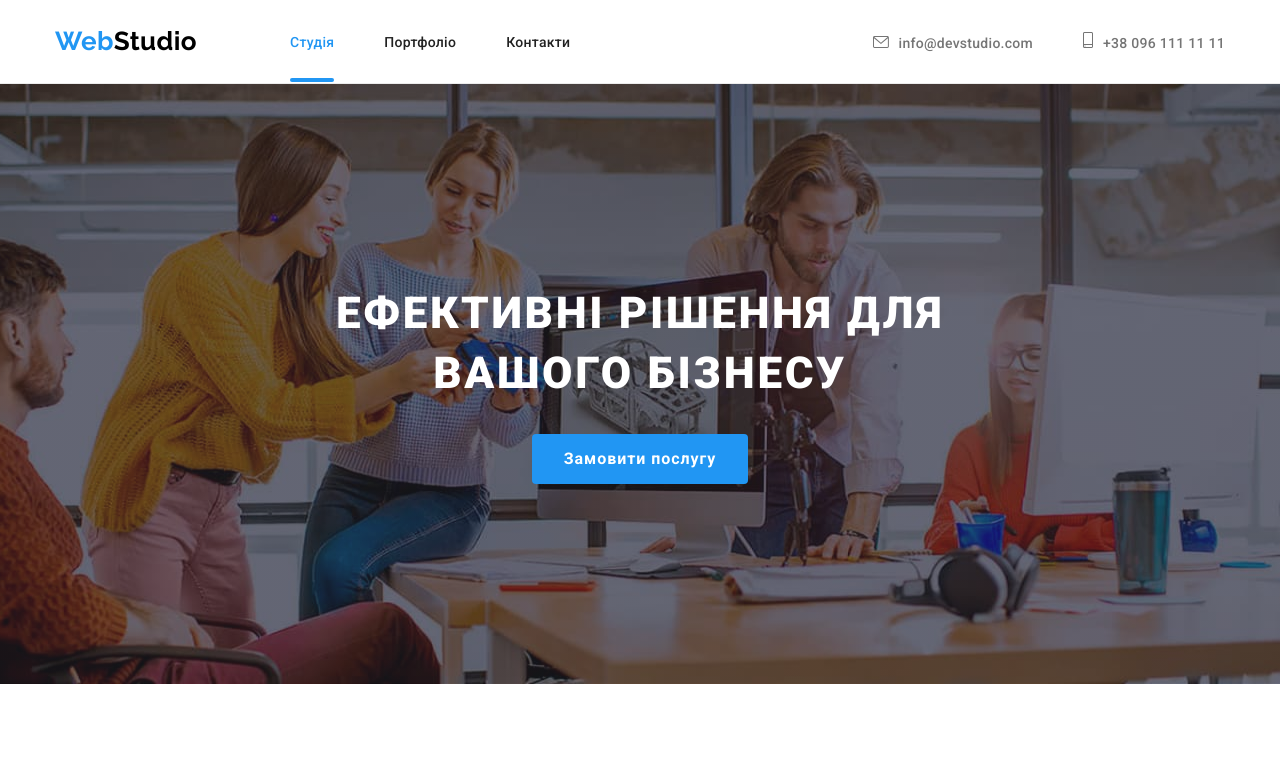
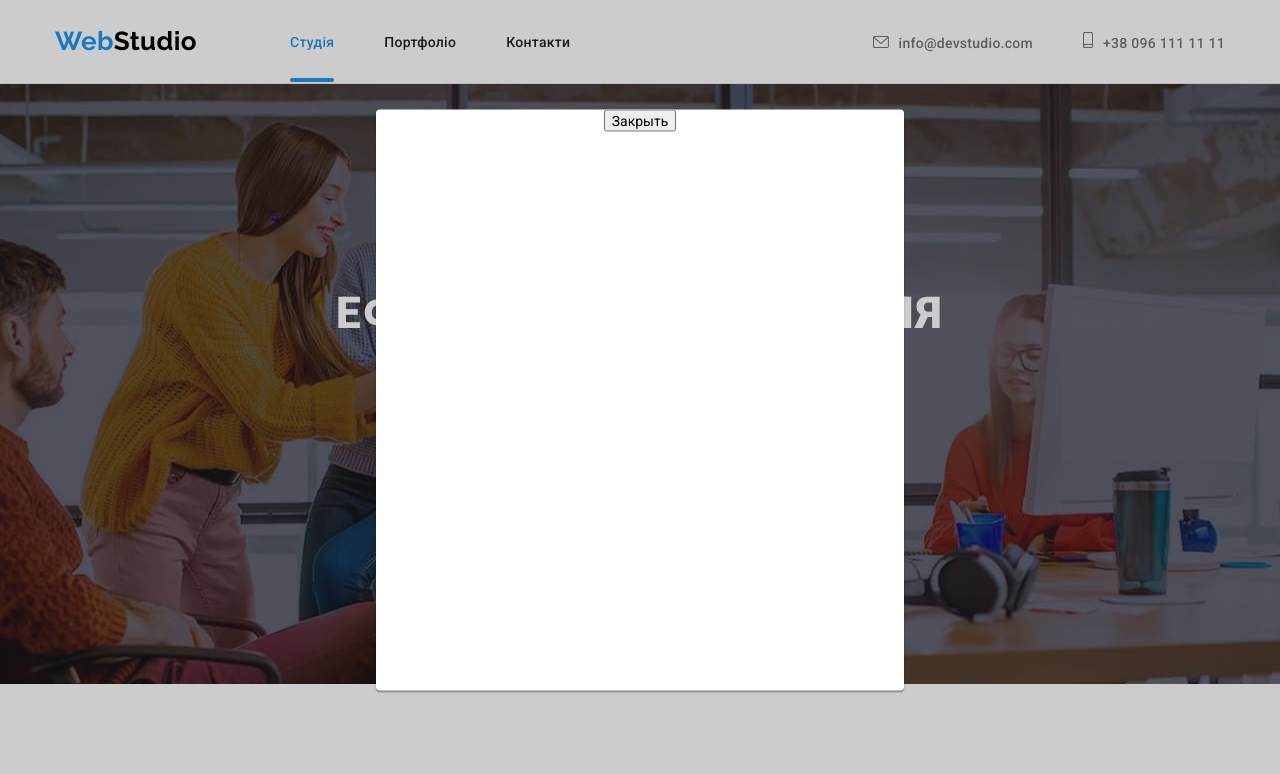
Before and after one commit to Oleh0504/goit-markup-hw-05, a plain HTML site: page index.html in a window 1280 px wide. Both pictures are taken after a click on the button "Замовити послугу". Shown: the top 774 px of the page. Drawn offline with nearby package versions, Linux system fonts and the light colour scheme.

Commit message:
25,102022,1

```diff
--- a/index.html
+++ b/index.html
@@ -60,7 +60,7 @@
           </button>
           <div class="backdrop is-hidden" data-modal>
             <div class="modal">
-              <button data-close-modal>Закрыть</button>
+              <button data-modal-close>Закрыть</button>
             </div>
           </div>
         </div>
--- /dev/null
+++ b/js/modal.js
@@ -0,0 +1,14 @@
+(() => {
+  const refs = {
+    openModalBtn: document.querySelector("[data-modal-open]"),
+    closeModalBtn: document.querySelector("[data-modal-close]"),
+    modal: document.querySelector("[data-modal]"),
+  };
+
+  refs.openModalBtn.addEventListener("click", toggleModal);
+  refs.closeModalBtn.addEventListener("click", toggleModal);
+
+  function toggleModal() {
+    refs.modal.classList.toggle("is-hidden");
+  }
+})();
```
